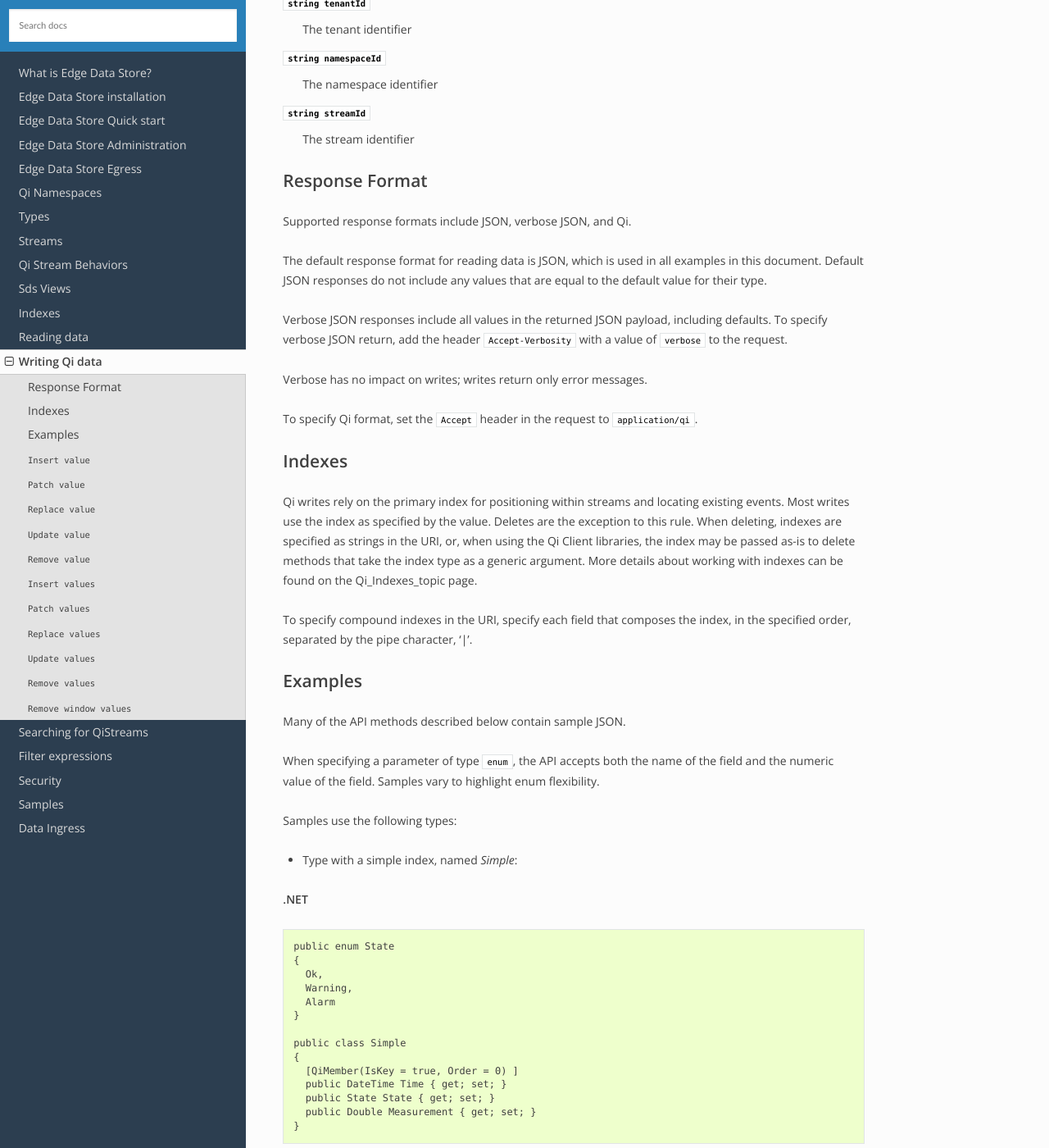
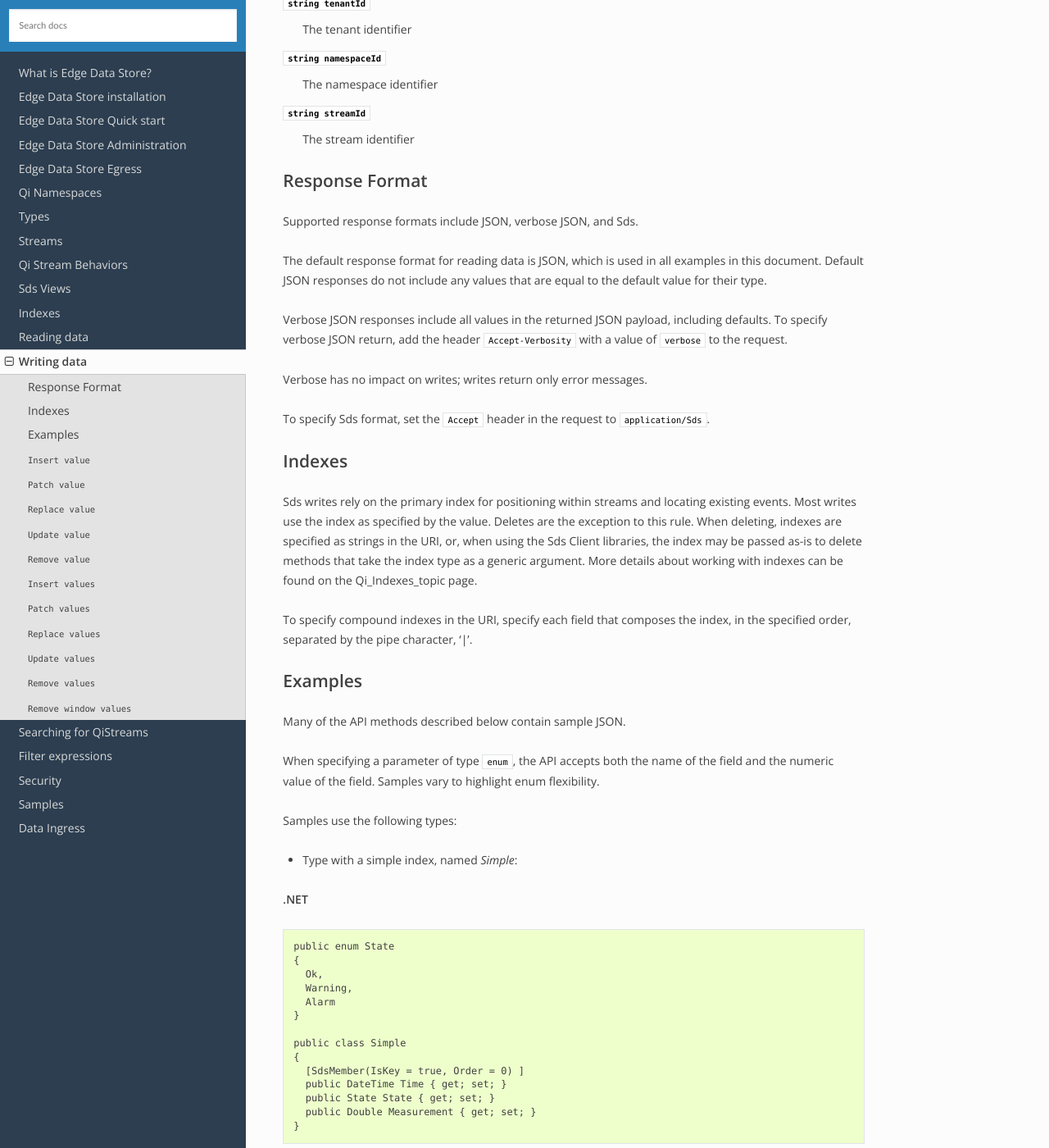
Before and after one commit to fgasparro/EdgeDS-Docs, a Sphinx documentation site: the page built from docs/Writing_Data.rst, in a window 1280 px wide and 1400 px high, scrolled down 996 px. Shown: the whole window at 82% size. Built offline with Sphinx 7.4.7 and the Read the Docs theme 2.0.0, drawn with Linux system fonts in a browser that asks for light colours; some of the changed text lies outside the part shown.

Commit message:
Update Writing_Data.rst

```diff
--- a/docs/Writing_Data.rst
+++ b/docs/Writing_Data.rst
@@ -1,11 +1,13 @@
-Writing Qi data
-===============
+.. _Qi_Writing_Data_topic:
 
-The Qi REST APIs provide programmatic access to read and write Qi data. This section describes
-the APIs used to write QiStream data.
+Writing data
+============
 
-When working in .NET, convenient Qi Client libraries are available. The ``IQiDataServiceinterface``, accessed using the
-``QiService.GetDataService( )`` helper, defines the available functions.
+The Sds REST APIs provide programmatic access to read and write Sds data. This section describes
+the APIs used to write SdsStream data.
+
+When working in .NET, convenient Sds Client libraries are available. The ``ISdsDataServiceinterface``, accessed using the
+``SdsService.GetDataService( )`` helper, defines the available functions.
 
 All writes rely on a stream’s key or primary index. Preexisting values and positioning within the stream
 is determined exclusively by the primary index. Secondary indexes are updated, but they do not contribute
@@ -30,7 +32,7 @@ The following support writing multiple values:
 * **Remove Window Values** removes values that fall within the window defined by the start and end primary indexes.
 
 
-The base URI for writing Qi data is:
+The base URI for writing Sds data is:
 
 ::
 
@@ -49,7 +51,7 @@ The base URI for writing Qi data is:
 Response Format
 ---------------
 
-Supported response formats include JSON, verbose JSON, and Qi.
+Supported response formats include JSON, verbose JSON, and Sds.
 
 The default response format for reading data is JSON, which is used in all examples in this document.
 Default JSON responses do not include any values that are equal to the default value for their type.
@@ -59,14 +61,14 @@ To specify verbose JSON return, add the header ``Accept-Verbosity`` with a value
 
 Verbose has no impact on writes; writes return only error messages.
 
-To specify Qi format, set the ``Accept`` header in the request to ``application/qi``.
+To specify Sds format, set the ``Accept`` header in the request to ``application/Sds``.
 
 Indexes
 -------
 
-Qi writes rely on the primary index for positioning within streams and locating existing events.
+Sds writes rely on the primary index for positioning within streams and locating existing events.
 Most writes use the index as specified by the value. Deletes are the exception to this rule. When deleting,
-indexes are specified as strings in the URI, or, when using the Qi Client libraries, the index may be
+indexes are specified as strings in the URI, or, when using the Sds Client libraries, the index may be
 passed as-is to delete methods that take the index type as a generic argument. More details about working
 with indexes can be found on the :ref:`Qi_Indexes_topic` page.
 
@@ -99,7 +101,7 @@ Samples use the following types:
 
   public class Simple
   {
-    [QiMember(IsKey = true, Order = 0) ]
+    [SdsMember(IsKey = true, Order = 0) ]
     public DateTime Time { get; set; }
     public State State { get; set; }
     public Double Measurement { get; set; }
@@ -169,7 +171,7 @@ The values produced by the above code is as follows:
 
   public class Simple
   {
-    [QiMember(IsKey = true, Order = 0)]
+    [SdsMember(IsKey = true, Order = 0)]
     public DateTime Time { get; set; }
     public State State { get; set; }
     public Double Measurement { get; set; }
@@ -177,7 +179,7 @@ The values produced by the above code is as follows:
 
   public class DerivedCompoundIndex : Simple
   {
-    [QiMember(IsKey = true, Order = 1)]
+    [SdsMember(IsKey = true, Order = 1)]
     public DateTime Recorded { get; set; }
   }
 
@@ -270,7 +272,7 @@ the insert operation fails, and returns HTTP status code Conflict, 409.
   The stream identifier
 
 The request content is the serialized object matching the stream type. If you are not
-using the Qi client libraries, using JSON is recommended.
+using the Sds client libraries, using JSON is recommended.
 
 A sample of serialized Simple type content is shown here:
 
@@ -331,7 +333,7 @@ not an event with a matching primary index, the patch operation fails and return
 
 
 The request content is the serialized object matching the stream type. If you are not
-using the Qi client libraries, using JSON is recommended.
+using the Sds client libraries, using JSON is recommended.
 
 A sample of serialized Simple type content is shown here:
 
@@ -389,7 +391,7 @@ matching index, the replace operation fails and returns HTTP status code Not Fou
   The stream identifier
 
 The request content is the serialized object matching the stream type. If you are not
-using the Qi client libraries, using JSON is recommended.
+using the Sds client libraries, using JSON is recommended.
 
 A sample of serialized Simple type content is shown here:
 
@@ -448,7 +450,7 @@ a matching index, the event is inserted.
   The stream identifier
 
 The request content is the serialized object matching the stream type. If you are not
-using the Qi client libraries, using JSON is recommended.
+using the Sds client libraries, using JSON is recommended.
 
 A sample of serialized Simple type content is shown here:
 
@@ -554,7 +556,7 @@ index as any of the values, the insert operation fails and returns HTTP status c
   The stream identifier
 
 The request content is the serialized object matching the stream type. If you are not
-using the Qi client libraries, using JSON is recommended.
+using the Sds client libraries, using JSON is recommended.
 
 A sample of serialized Simple type content is shown here:
 
@@ -638,7 +640,7 @@ a matching index, the patch operation fails and returns HTTP status code Not Fou
 
 
 The request content is the serialized object matching the stream type. If you are not
-using the Qi client libraries, using JSON is recommended.
+using the Sds client libraries, using JSON is recommended.
 
 To patch the State of the sample stream shown previously, a URI resembles the following:
 
@@ -719,7 +721,7 @@ matching index, the replace operation fails and returns HTTP status code Not Fou
   The stream identifier
 
 The request content is the serialized object matching the stream type. If you are not
-using the Qi client libraries, using JSON is recommended.
+using the Sds client libraries, using JSON is recommended.
 
 
 
@@ -768,7 +770,7 @@ matching index, the events are inserted.
   The stream identifier
 
 The request content is the serialized object matching the stream type. If you are not
-using the Qi client libraries, using JSON is recommended.
+using the Sds client libraries, using JSON is recommended.
 
 
 
```
